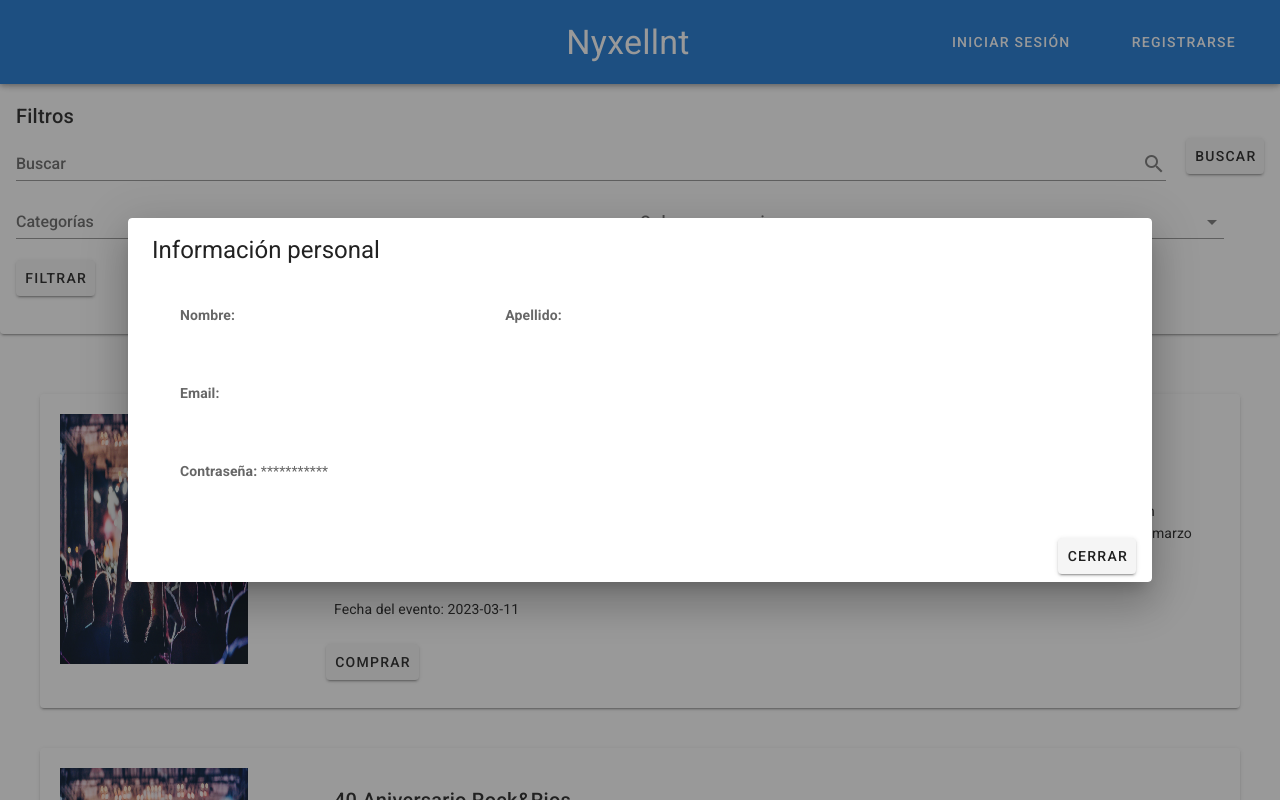
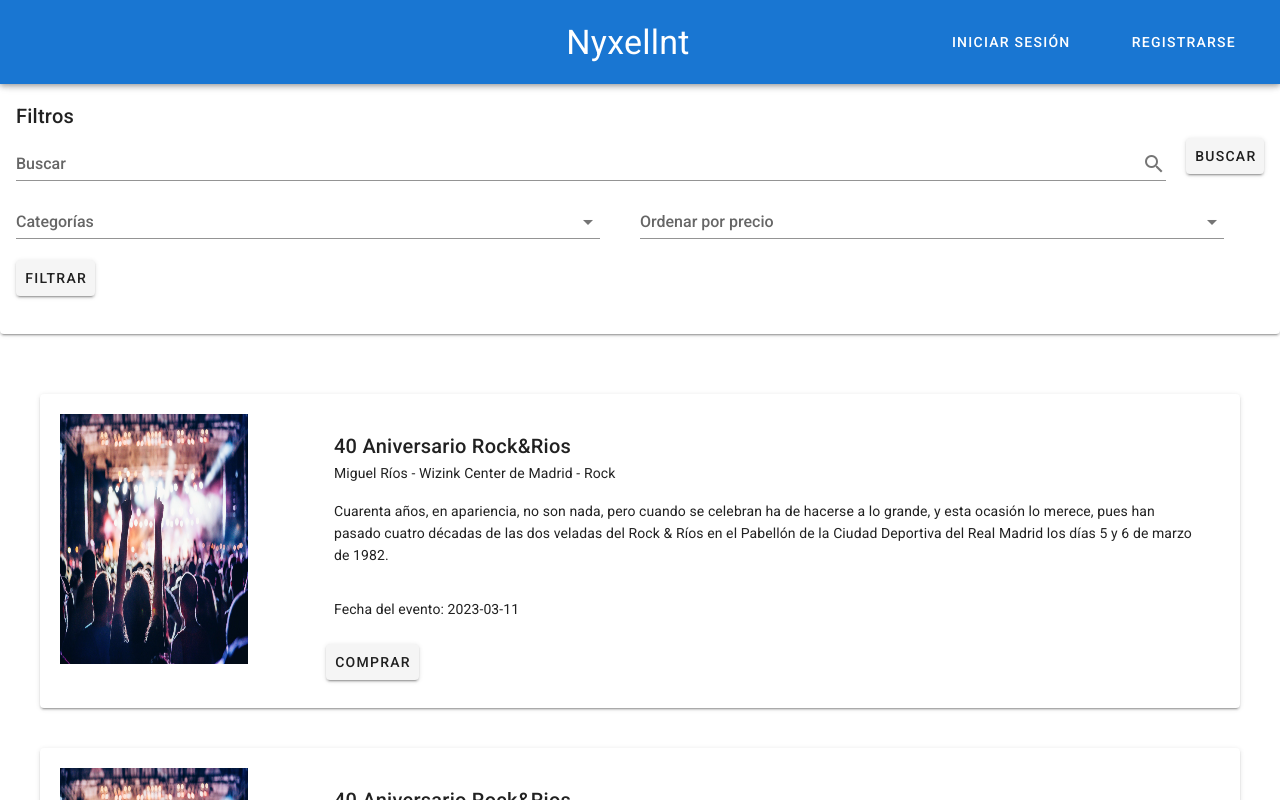
Before and after one commit to PabloBarriendos/nyxellnt-web, a Vue app: page / in a window 1280 px wide. Shown: the top 800 px of the page. Built offline with nearby package versions, Linux system fonts and the light colour scheme.

Commit message:
muchos cambios.

```diff
--- a/package.json
+++ b/package.json
@@ -11,7 +11,7 @@
     "core-js": "^3.8.3",
     "vue": "^2.6.14",
     "vue-loader": "^17.0.1",
-    "vue-router": "^4.1.6",
+    "vue-router": "^3.6.5",
     "vuetify": "^2.6.0",
     "vuex": "^4.1.0"
   },
--- a/src/App.vue
+++ b/src/App.vue
@@ -1,67 +1,28 @@
 <template>
-  <v-app id="app">
+  <v-app>
     <HeaderComponent/>
-
-    <div v-if="showHome">
-      <HomeComponent/>
-    </div>
-    <div v-if="showEvent">
-      <EventComponent/>
-    </div>
-    <div v-if="showMisEventos">
-      <MisEventosComponent/>
-    </div>
-    <div v-if="showHome">
-      <MisEventosCardComponent/>
-    </div>
-    <div v-if="showHome">
-      <PersonalInformationComponent/>
-    </div>
-    <!-- <v-main>
-      <MisEventosCardComponent/>
-      <PersonalInformationComponent/>
-    </v-main> -->
-
-    <!-- <router-link to="/">Go to Home</router-link>
-    <router-link to="/evento">Go to Evento</router-link>
-    <router-view /> -->
-
+    <router-view><v-content></v-content></router-view>
     <footerComponent/>
   </v-app>
-
 </template>
 
 <script>
 import HeaderComponent from './components/HeaderComponent';
-import HomeComponent from './components/HomeComponent';
 import footerComponent from './components/footerComponent';
-import EventComponent from './components/EventComponent';
-import PersonalInformationComponent from './components/PersonalInformationComponent';
-import MisEventosCardComponent from './components/MisEventosCardComponent';
-import MisEventosComponent from './components/MisEventosComponent'
-
 export default {
   name: 'App',
 
   components: {
-    HomeComponent,
+    HeaderComponent,
     footerComponent,
-    HeaderComponent,
-    EventComponent,
-    PersonalInformationComponent,
-    MisEventosCardComponent,
-    MisEventosComponent
   },
   data: () => ({
-    showHome: true,
-    showEvent: false,
-    showMisEventos: false,
   }),
 };
 </script>
 
 <style scoped>
-  .v-main{
-    padding: 0 !important;
-  }
+.v-main {
+  padding: 0 !important;
+}
 </style>
--- a/src/components/HeaderComponent.vue
+++ b/src/components/HeaderComponent.vue
@@ -69,6 +69,38 @@
             </v-card-actions>
           </v-card>
         </v-dialog>
+        <v-dialog v-model="showPersonalInfoPopUp" persistent width="1024">
+          <v-card>
+            <v-card-title>
+              <span class="text-h5">Información personal</span>
+            </v-card-title>
+            <v-card-text>
+              <v-container>
+                <v-row>
+                  <v-col cols="12" sm="6" md="4">
+                    <v-card-text label="Nombre"><strong>Nombre: </strong> </v-card-text>
+                  </v-col>
+                  <v-col cols="12" sm="6" md="4">
+                    <v-card-text label="Apellidos"><strong>Apellido: </strong> </v-card-text>
+                  </v-col>
+                  <v-col cols="12">
+                    <v-card-text label="Email"><strong>Email: </strong> </v-card-text>
+                  </v-col>
+                  <v-col cols="12">
+                    <v-card-text label="Contraseña" type="password"><strong>Contraseña: </strong>
+                      ***********</v-card-text>
+                  </v-col>
+                </v-row>
+              </v-container>
+            </v-card-text>
+            <v-card-actions>
+              <v-spacer></v-spacer>
+              <v-btn color="blue-darken-1" variant="text" @click="() => showPersonalInfoPopUp = false">
+                Cerrar
+              </v-btn>
+            </v-card-actions>
+          </v-card>
+        </v-dialog>
       </v-row>
 
       <div class="text-h4 title">Nyxellnt</div>
@@ -91,32 +123,28 @@
       </div>
 
       <div class="user-dropdown" v-if="showUserDropdown">
-        <p @click="showPersonalInformation = true">Información personal</p>
+        <p v-on:click="() => showPersonalInfoPopUp = true">Información personal</p>
         <p>Mis compras</p>
         <p v-on:click="logout">Cerrar sesión</p>
-      </div>
-      <div v-if="showPersonalInformation">
-        <PersonalInformationComponent/>
       </div>
     </v-app-bar>
   </v-container>
 </template>
 
 <script>
-import PersonalInformationComponent from './PersonalInformationComponent';
 
 export default {
   name: "HeaderComponent",
 
   components: {
-    PersonalInformationComponent
   },
   data: () => ({
     showLoginPopUp: false,
     showRegisterPopUp: false,
     showUserDropdown: false,
     showUser: false,
-    showPersoanlInformation: false
+    showPersonalInformation: false,
+    showPersonalInfoPopUp: false
   }),
   methods: {
     loginPopUp() {
--- a/src/components/PersonalInformationComponent.vue
+++ b/src/components/PersonalInformationComponent.vue
@@ -25,7 +25,7 @@
             </v-card-text>
             <v-card-actions>
                 <v-spacer></v-spacer>
-                <v-btn color="blue-darken-1" variant="text" @click="showPersonalInfoPopUp = false">
+                <v-btn color="blue-darken-1" variant="text" @click="()=>showPersonalInfoPopUp = false">
                     Cerrar
                 </v-btn>
             </v-card-actions>
--- a/src/main.js
+++ b/src/main.js
@@ -2,13 +2,13 @@ import Vue from 'vue'
 import App from './App.vue'
 import store from './store'
 import vuetify from './plugins/vuetify'
-import VueRouter from 'vue-router'
+import router from './routes/index'
 
 Vue.config.productionTip = false
 
 new Vue({
   store,
   vuetify,
-  VueRouter,
+  router,
   render: h => h(App)
 }).$mount('#app')
--- a/src/routes/index.js
+++ b/src/routes/index.js
@@ -1,8 +1,8 @@
 import Vue from 'vue'
 import VueRouter from 'vue-router'
-import HomeComponent from '../components/HomeComponent';
-import EventComponent from '../components/EventComponent';
-import MisEventosComponent from '../components/MisEventosComponent'
+import HomeComponent from '../views/HomeView.vue'
+import EventComponent from '../views/EventView.vue';
+import MisEventosComponent from '../views/MisEventosView.vue'
 
 Vue.use(VueRouter)
 
@@ -16,6 +16,4 @@ const router = new VueRouter({
   routes
 })
 
-new Vue({
-  router
-}).$mount('#app')
+export default router;
--- a/src/components/EventComponent.vue
+++ b/src/views/EventView.vue
@@ -118,6 +118,7 @@ img {
     margin-left: 300px;
     margin-top: 100px;
     margin-bottom: 50px;
+    height: 100%;
 }
 
 .v-sheet {
--- a/src/components/MisEventosComponent.vue
+++ b/src/views/HomeView.vue
@@ -10,31 +10,43 @@
             <v-btn>Buscar</v-btn>
           </v-card-actions>
         </div>
-        <v-select class="precioFilter" label="Ordenar por fehca"
-          :items="['Fecha más reciente', 'Fecha más antigua']"></v-select>
+        <v-select class="categoriasFilter" label="Categorías" :items="[
+          'Todas las categorías',
+          'Rock',
+          'Pop',
+          'Flamenco',
+          'Jazz',
+          'Musical',
+          'Opera',
+        ]"></v-select>
+        <v-select class="precioFilter" label="Ordenar por precio"
+          :items="['Precio ascendente', 'Precio descendente']"></v-select>
+        <v-card-actions class="btn-filtrar">
+          <v-btn>Filtrar</v-btn>
+        </v-card-actions>
       </v-card-title>
-      <v-card-actions class="btn-filtrar">
-        <v-btn>Filtrar</v-btn>
-      </v-card-actions>
     </v-card>
 
-    <MisEventosCardComponent />
-    <MisEventosCardComponent />
-    <MisEventosCardComponent />
+    <CardComponent />
+    <CardComponent />
+    <CardComponent />
+    <CardComponent />
   </v-container>
 </template>
 
 <script>
-import MisEventosCardComponent from "./MisEventosCardComponent";
+import CardComponent from "../components/CardComponent.vue";
 
 export default {
-  name: "MisEventosComponent",
+  name: "HomeComponent",
   components: {
-    MisEventosCardComponent,
+    CardComponent,
   },
   data() {
     return {
       search: "",
+      checkbox1: true,
+      checkbox2: false,
     };
   },
 };
@@ -52,6 +64,7 @@ export default {
 }
 
 .filtros {
+  /* border: 1px solid red; */
   height: 250px;
   margin-bottom: 60px;
 }
@@ -67,8 +80,23 @@ export default {
   margin-right: 20px
 }
 
+.filtros .categoriasFilter {
+  width: 200px;
+  margin-right: 40px;
+}
+
 .filtros .precioFilter {
   width: 200px;
   margin-right: 40px;
 }
+
+.btn-buscar {
+  width: 78px;
+  padding: 0;
+}
+
+.btn-filtrar {
+  padding: 0;
+  margin-right: 100%;
+}
 </style>
--- a/src/components/HomeComponent.vue
+++ b/src/views/MisEventosView.vue
@@ -10,43 +10,31 @@
             <v-btn>Buscar</v-btn>
           </v-card-actions>
         </div>
-        <v-select class="categoriasFilter" label="Categorías" :items="[
-          'Todas las categorías',
-          'Rock',
-          'Pop',
-          'Flamenco',
-          'Jazz',
-          'Musical',
-          'Opera',
-        ]"></v-select>
-        <v-select class="precioFilter" label="Ordenar por precio"
-          :items="['Precio ascendente', 'Precio descendente']"></v-select>
-        <v-card-actions class="btn-filtrar">
-          <v-btn>Filtrar</v-btn>
-        </v-card-actions>
+        <v-select class="precioFilter" label="Ordenar por fehca"
+          :items="['Fecha más reciente', 'Fecha más antigua']"></v-select>
       </v-card-title>
+      <v-card-actions class="btn-filtrar">
+        <v-btn>Filtrar</v-btn>
+      </v-card-actions>
     </v-card>
 
-    <CardComponent />
-    <CardComponent />
-    <CardComponent />
-    <CardComponent />
+    <MisEventosCardComponent />
+    <MisEventosCardComponent />
+    <MisEventosCardComponent />
   </v-container>
 </template>
 
 <script>
-import CardComponent from "./CardComponent";
+import MisEventosCardComponent from "../components/MisEventosCardComponent.vue";
 
 export default {
-  name: "HomeComponent",
+  name: "MisEventosComponent",
   components: {
-    CardComponent,
+    MisEventosCardComponent,
   },
   data() {
     return {
       search: "",
-      checkbox1: true,
-      checkbox2: false,
     };
   },
 };
@@ -64,7 +52,6 @@ export default {
 }
 
 .filtros {
-  /* border: 1px solid red; */
   height: 250px;
   margin-bottom: 60px;
 }
@@ -80,23 +67,8 @@ export default {
   margin-right: 20px
 }
 
-.filtros .categoriasFilter {
-  width: 200px;
-  margin-right: 40px;
-}
-
 .filtros .precioFilter {
   width: 200px;
   margin-right: 40px;
 }
-
-.btn-buscar {
-  width: 78px;
-  padding: 0;
-}
-
-.btn-filtrar {
-  padding: 0;
-  margin-right: 100%;
-}
 </style>
```
Also changed, not shown: 1 other file (tests, documents, lock files or other folders).
